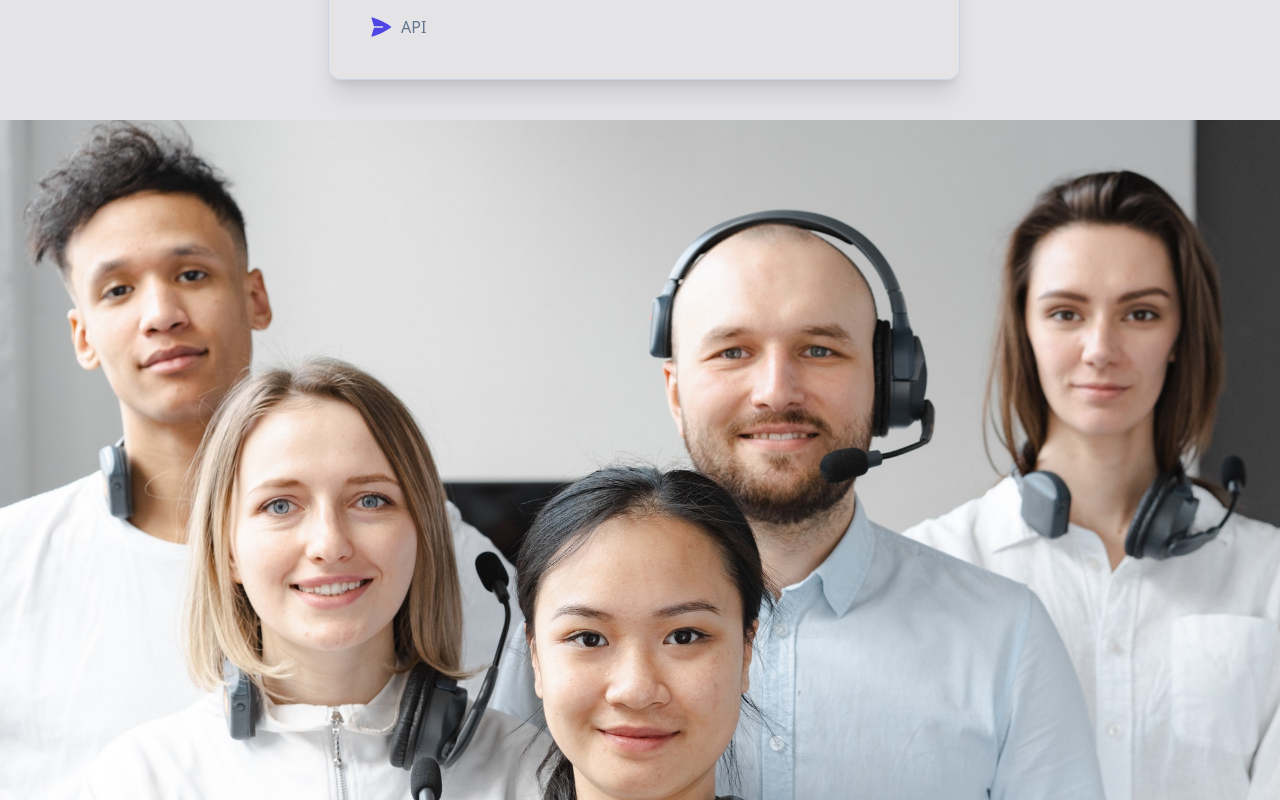
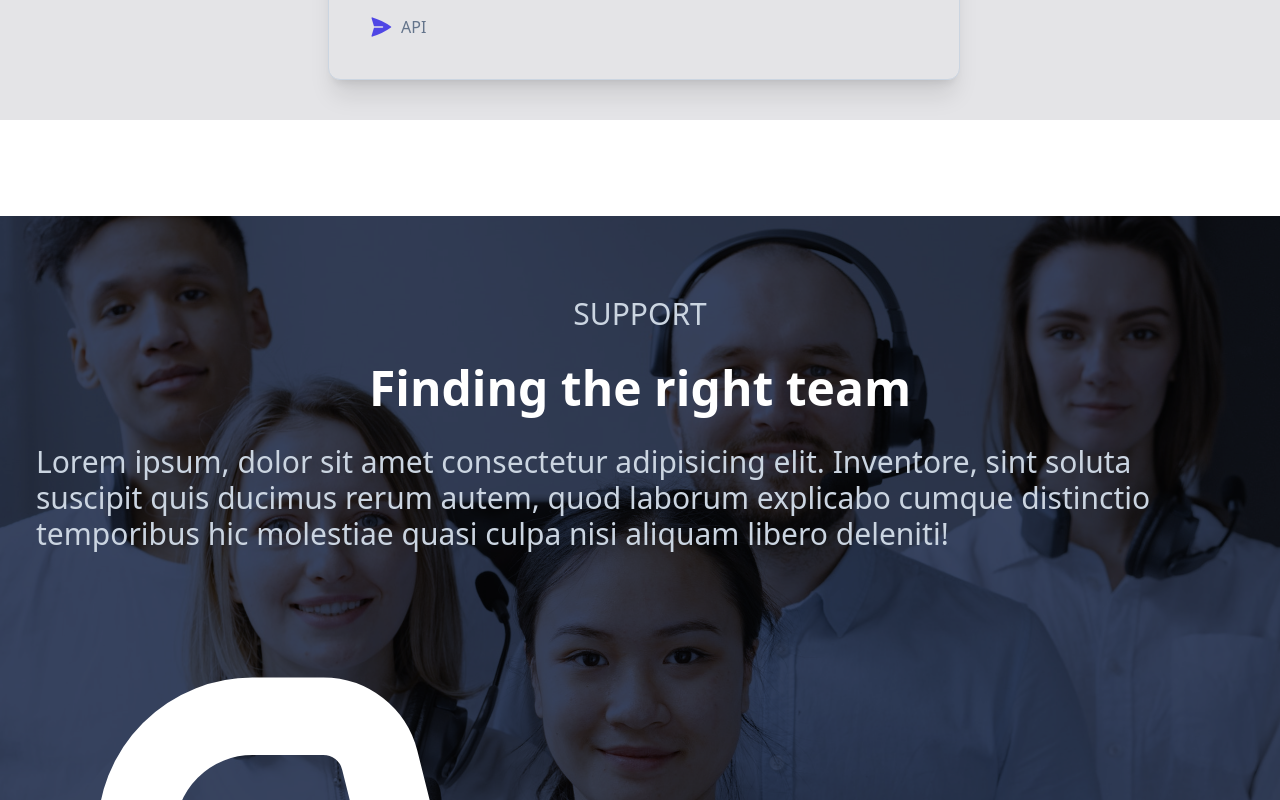
Before and after one commit to MartinMSalas/Tailwind_App_01, a React (Create React App) app in the folder app01/: page / in a window 1280 px wide. Shown: the part 680-1480 px from the top of the page. Built offline with nearby package versions, Linux system fonts and the light colour scheme.

Commit message:
support v3

```diff
--- a/app01/src/components/Support.jsx
+++ b/app01/src/components/Support.jsx
@@ -1,20 +1,21 @@
 import React from "react";
 import { PhoneIcon,  } from "@heroicons/react/24/outline";
 import { ArrowSmallRightIcon } from "@heroicons/react/24/outline";
+import { CpuChipIcon, UserGroupIcon} from "@heroicons/react/24/solid";
 
 import supportImg from "../assets/support.jpg"
 
 const Support = () => {
   return (
-    <div>
-      <div>
-        <img src={supportImg} alt="/"></img>
+    <div className="w-full h-screen mt-24">
+      <div className="w-full h-[700px] bg-gray-900/90 absolute">
+        <img className="w-full h-full object-cover mix-blend-overlay" src={supportImg} alt="/"></img>
       </div>
-      <div>
-        <div>
-          <h2>Support</h2>
-          <h3>Finding the right team</h3>
-          <p>Lorem ipsum, dolor sit amet consectetur adipisicing elit. Inventore, sint soluta suscipit quis ducimus rerum autem, quod laborum explicabo cumque distinctio temporibus hic molestiae quasi culpa nisi aliquam libero deleniti!</p>
+      <div className="max-w-[1240px] mx-auto text-white relative">
+        <div className="px-4 py-12">
+          <h2 className="text-3xl pt-8 text-slate-300 uppercase text-center">Support</h2>
+          <h3 className="py-8 text-5xl font-bold tpy-6 text-center">Finding the right team</h3>
+          <p className="py-4t text-3xl text-slate-300">Lorem ipsum, dolor sit amet consectetur adipisicing elit. Inventore, sint soluta suscipit quis ducimus rerum autem, quod laborum explicabo cumque distinctio temporibus hic molestiae quasi culpa nisi aliquam libero deleniti!</p>
         </div>
         <div>
           <div>
```
